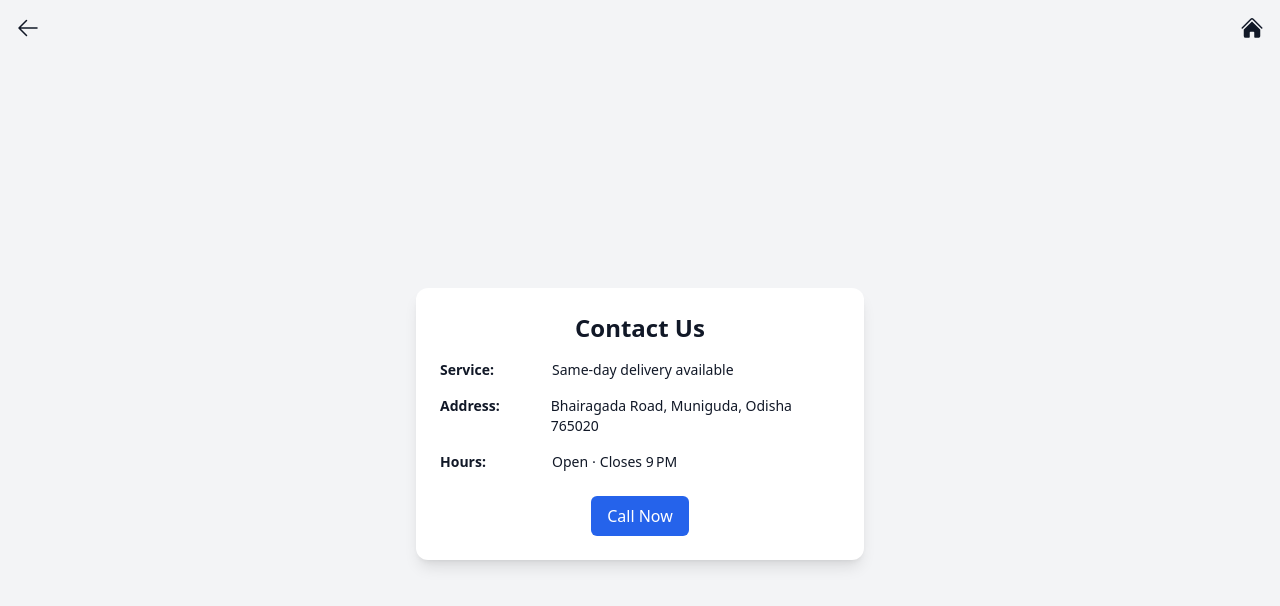
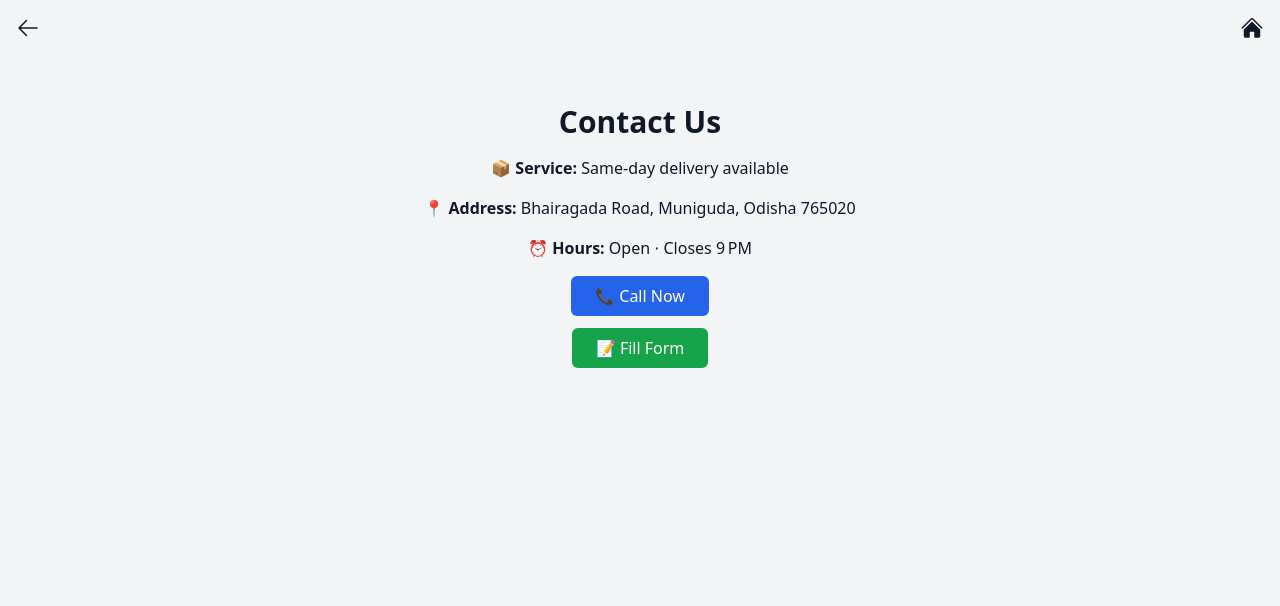
Before and after one commit to jitu335/Nextjs-Shopkeepers, a Next.js app: page /contactus in a window 1280 px wide. Shown: the top 606 px of the page. Built offline with nearby package versions, Linux system fonts and the light colour scheme.

Commit message:
today new updated commit

```diff
--- a/pages/components/Footer.js
+++ b/pages/components/Footer.js
@@ -1,11 +1,46 @@
 import Image from "next/image";
+import React from "react";
+import { FaYoutube, FaInstagram, FaFacebook } from "react-icons/fa";
 
-import React from "react";
 
 export default function Footer() {
   return (
-    <footer className="bg-gray-800 text-white text-center py-4 mt-8">
-      © {new Date().getFullYear()} All rights reserved.
+  <footer className="bg-gray-800 text-white text-center py-6 mt-8">
+      {/* Social Media Icons */}
+      <div className="flex justify-center gap-8 mb-3 text-4xl">
+        <a
+          href="https://www.youtube.com/channel/UCri4Rk9rNtcwhAVjiF86z1A"
+          target="_blank"
+          rel="noopener noreferrer"
+          className="hover:scale-110 transition-transform"
+          title="YouTube"
+        >
+          <FaYoutube className="text-red-600" />
+        </a>
+        <a
+          href="https://www.instagram.com/yourprofile"
+          target="_blank"
+          rel="noopener noreferrer"
+          className="hover:scale-110 transition-transform"
+          title="Instagram"
+        >
+          <FaInstagram className="text-pink-500" />
+        </a>
+        <a
+          href="https://www.facebook.com/yourpage"
+          target="_blank"
+          rel="noopener noreferrer"
+          className="hover:scale-110 transition-transform"
+          title="Facebook"
+        >
+          <FaFacebook className="text-blue-500" />
+        </a>
+      </div>
+
+      {/* Copyright */}
+      <p className="text-sm text-gray-300">
+        © {new Date().getFullYear()} All rights reserved.
+      </p>
     </footer>
   );
 }
--- a/pages/components/RouteChangeLoader.js
+++ b/pages/components/RouteChangeLoader.js
@@ -24,8 +24,8 @@ const RouteChangeLoader = () => {
   if (!loading) return null;
 
   return (
-    <div className="fixed inset-0 flex items-center justify-center bg-black bg-opacity-70 z-50">
-      <div className="text-white text-4xl font-bold animate-bounce p-8 rounded-2xl bg-gray-900 shadow-2xl">
+    <div className="fixed inset-0 flex items-center justify-center bg-black bg-opacity-60 z-50">
+      <div className="text-white text-2xl sm:text-4xl font-bold animate-bounce px-6 py-4 rounded-2xl bg-gradient-to-br from-purple-700 via-indigo-500 to-teal-400 shadow-2xl text-center">
         Loading, Please Wait... 🔄
       </div>
     </div>
--- a/pages/contactus.js
+++ b/pages/contactus.js
@@ -2,14 +2,16 @@ import React from "react";
 import { useDarkMode } from "@/context/DarkModeContext";
 import Link from "next/link";
 import { ArrowLeftIcon, HomeIcon } from "@heroicons/react/24/solid";
-
+import { useState } from "react";
 
 export default function contact() {
   const { darkMode } = useDarkMode();
+  const [showForm, setShowForm] = useState(false);
+  const [submitted, setSubmitted] = useState(false);
 
   return (
     <div
-      className={`min-h-screen flex items-center justify-center px-4 py-10 ${
+      className={`min-h-screen px-4 py-10 flex flex-col items-center justify-start ${
         darkMode ? "bg-gray-900 text-white" : "bg-gray-100 text-gray-900"
       }`}
     >
@@ -27,33 +29,79 @@ export default function contact() {
         </Link>
       </div>
 
-      {/* Contact Card */}
-      <div className="max-w-md w-full bg-white dark:bg-gray-800 rounded-xl shadow-lg p-6 transition-all duration-300 mt-12">
-        <h2 className="text-2xl font-semibold mb-4 text-center">Contact Us</h2>
+      {/* Main Content */}
+      {!showForm && !submitted && (
+        <div className="text-center mt-16 space-y-4">
+          <h2 className="text-3xl font-bold mb-4">Contact Us</h2>
 
-        <div className="space-y-4 text-sm">
-          <div className="flex items-center">
-            <span className="font-semibold w-28">Service:</span>
-            <span>Same-day delivery available</span>
-          </div>
+          <p>
+            <strong>📦 Service:</strong> Same-day delivery available
+          </p>
+          <p>
+            <strong>📍 Address:</strong> Bhairagada Road, Muniguda, Odisha
+            765020
+          </p>
+          <p>
+            <strong>⏰ Hours:</strong> Open ⋅ Closes 9 PM
+          </p>
 
-          <div className="flex items-start">
-            <span className="font-semibold w-28">Address:</span>
-            <span>Bhairagada Road, Muniguda, Odisha 765020</span>
-          </div>
-
-          <div className="flex items-center">
-            <span className="font-semibold w-28">Hours:</span>
-            <span>Open ⋅ Closes 9 PM</span>
+          <div className="mt-6 flex flex-col items-center gap-3">
+            <a
+              href="tel:+919876543210"
+              className="bg-blue-600 hover:bg-blue-700 text-white px-6 py-2 rounded-md transition"
+            >
+              📞 Call Now
+            </a>
+            <button
+              onClick={() => setShowForm(true)}
+              className="bg-green-600 hover:bg-green-700 text-white px-6 py-2 rounded-md transition"
+            >
+              📝 Fill Form
+            </button>
           </div>
         </div>
+      )}
 
-        <div className="mt-6 text-center">
-          <a href="tel:+919876543210" className="bg-blue-600 hover:bg-blue-700 text-white px-4 py-2 rounded-md inline-block transition">
-            Call Now
-          </a>
+      {/* Google Form View */}
+      {showForm && (
+        <div className="mt-10 w-full max-w-xl">
+          <iframe
+            src="https://docs.google.com/forms/d/e/1FAIpQLSe7hbSnrLZu6YZBerk8t_50mhhQPTb9yAyxZgmVzMw58vgF7A/viewform?embedded=true"
+            width="100%"
+            height="600"
+            frameBorder="0"
+            className="rounded-md"
+          >
+            Loading…
+          </iframe>
+
+          <div className="text-center mt-6">
+            <button
+              onClick={() => {
+                setShowForm(false);
+                setSubmitted(true);
+              }}
+              className="bg-purple-600 hover:bg-purple-700 text-white px-6 py-2 rounded-md transition"
+            >
+              ✅ I've submitted the form
+            </button>
+          </div>
         </div>
-      </div>
+      )}
+
+      {/* Thank You Screen */}
+      {submitted && (
+        <div className="text-center mt-20">
+          <h2 className="text-3xl font-bold mb-4">🎉 Thank You!</h2>
+          <p>We received your message and will get back to you soon.</p>
+          <Link
+            href="/"
+            className="mt-6 inline-block bg-blue-600 hover:bg-blue-700 text-white px-6 py-2 rounded-full transition"
+          >
+            Go to Home
+          </Link>
+        </div>
+      )}
     </div>
   );
 }
```
